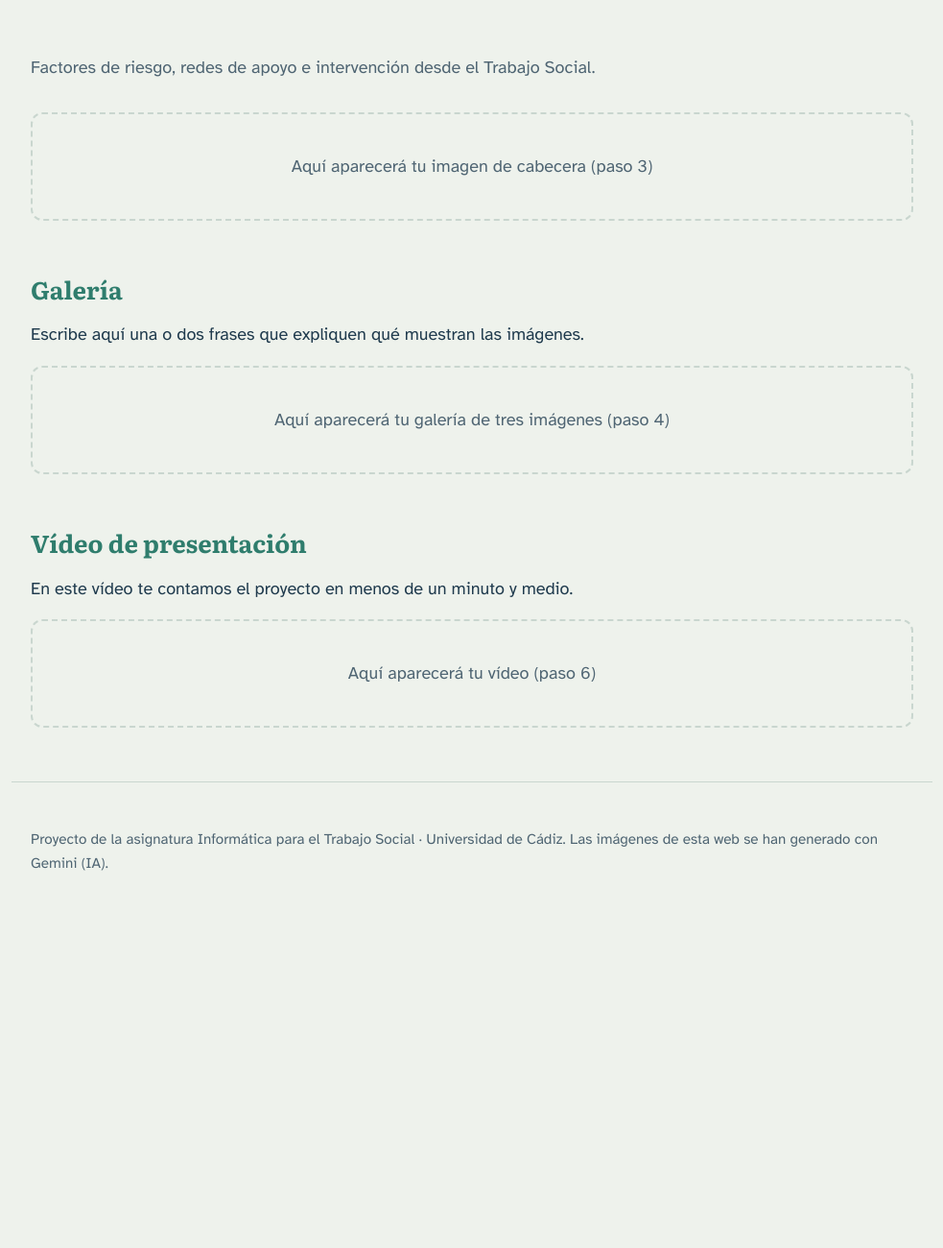
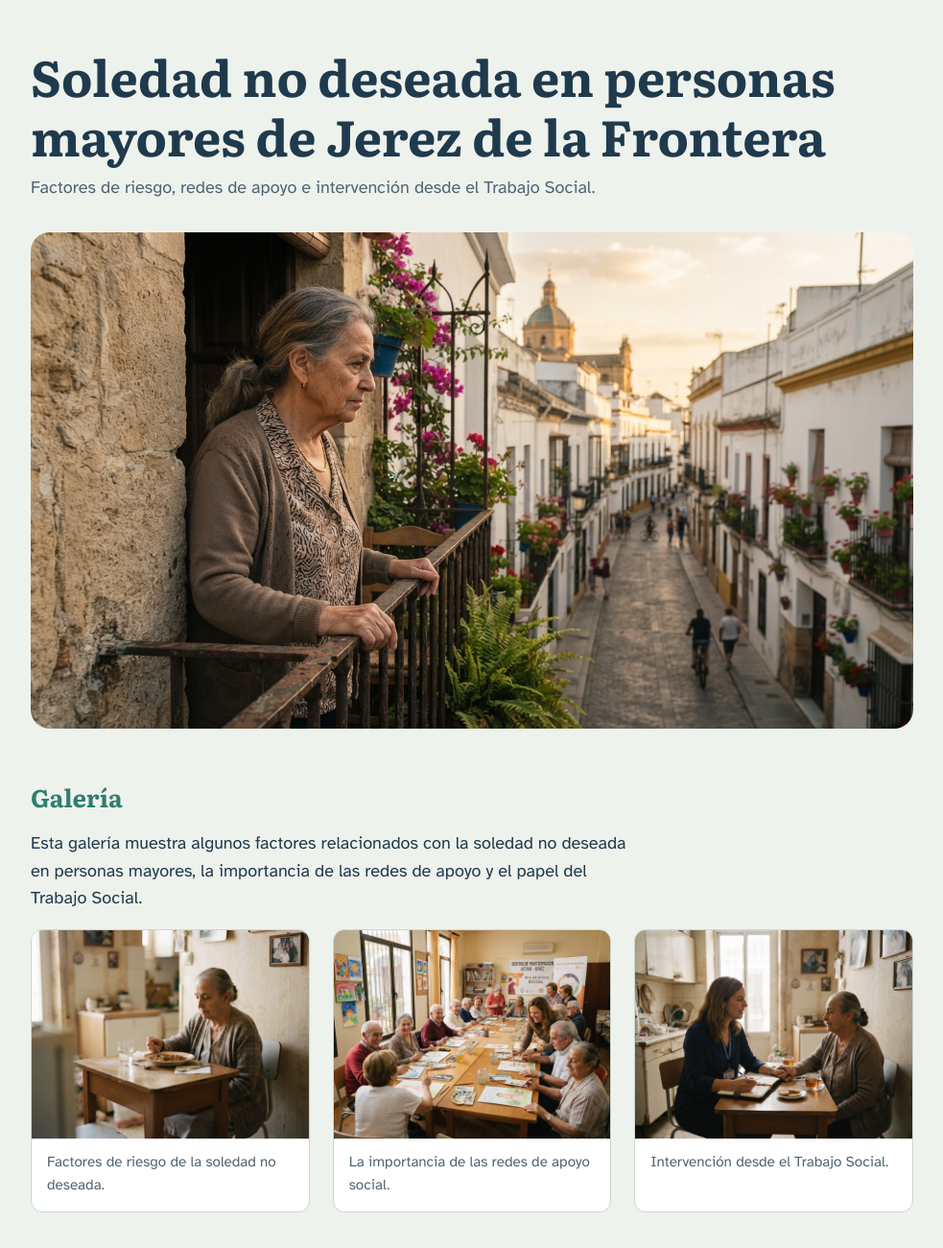
Before and after one commit to paulamoralesespinosa-creator/practica-imag-nes-video, a plain HTML site: page index.html in a window 1280 px wide. Shown: the top 1300 px of the page at 96% size, without its empty margins (148-1131 px from the left). Before the commit the page ends 974 px from the top, so only its background shows below. Drawn offline with Linux system fonts and the light colour scheme.

Commit message:
Añado galería de imágenes

```diff
--- a/index.html
+++ b/index.html
@@ -162,13 +162,14 @@
 
     <!-- Cambia este título por el de tu proyecto -->
 
-    <h1><title>Soledad no deseada en personas mayores de Jerez de la Frontera</title></h1>
+    <h1>Soledad no deseada en personas mayores de Jerez de la Frontera</h1>
 
     <p class="subtitulo">Factores de riesgo, redes de apoyo e intervención desde el Trabajo Social.</p>
 
     <div class="zona" data-aviso="Aquí aparecerá tu imagen de cabecera (paso 3)">
 
       <!-- PASO 3: CABECERA ============================ INICIO -->
+       <img class="imagen-cabecera" src="img/cabecera.jpeg" alt="Mujer sola en su balcón">
 
       <!-- PASO 3: CABECERA ============================== FIN -->
 
@@ -184,11 +185,29 @@
 
       <!-- Cambia este párrafo: explica qué muestran tus imágenes -->
 
-      <p>Escribe aquí una o dos frases que expliquen qué muestran las imágenes.</p>
+      <p>Esta galería muestra algunos factores relacionados con la soledad no deseada en personas mayores, la importancia de las redes de apoyo y el papel del Trabajo Social.</p>
 
       <div class="zona" data-aviso="Aquí aparecerá tu galería de tres imágenes (paso 4)">
 
         <!-- PASO 4: GALERÍA ============================= INICIO -->
+         <div class="galeria">
+
+  <figure>
+    <img src="img/galeria1.jpeg" alt="Factores de riesgo">
+    <figcaption>Factores de riesgo de la soledad no deseada.</figcaption>
+  </figure>
+
+  <figure>
+    <img src="img/galeria2.jpeg" alt="Redes de apoyo social">
+    <figcaption>La importancia de las redes de apoyo social.</figcaption>
+  </figure>
+
+  <figure>
+    <img src="img/galeria3.jpeg" alt="Intervención desde el Trabajo Social">
+    <figcaption>Intervención desde el Trabajo Social.</figcaption>
+  </figure>
+
+</div>
 
         <!-- PASO 4: GALERÍA =============================== FIN -->
 
```
Also changed, not shown: img/cabecera.jpeg (added), img/galeria1.jpeg (added), img/galeria2.jpeg (added), img/galeria3.jpeg (added).
